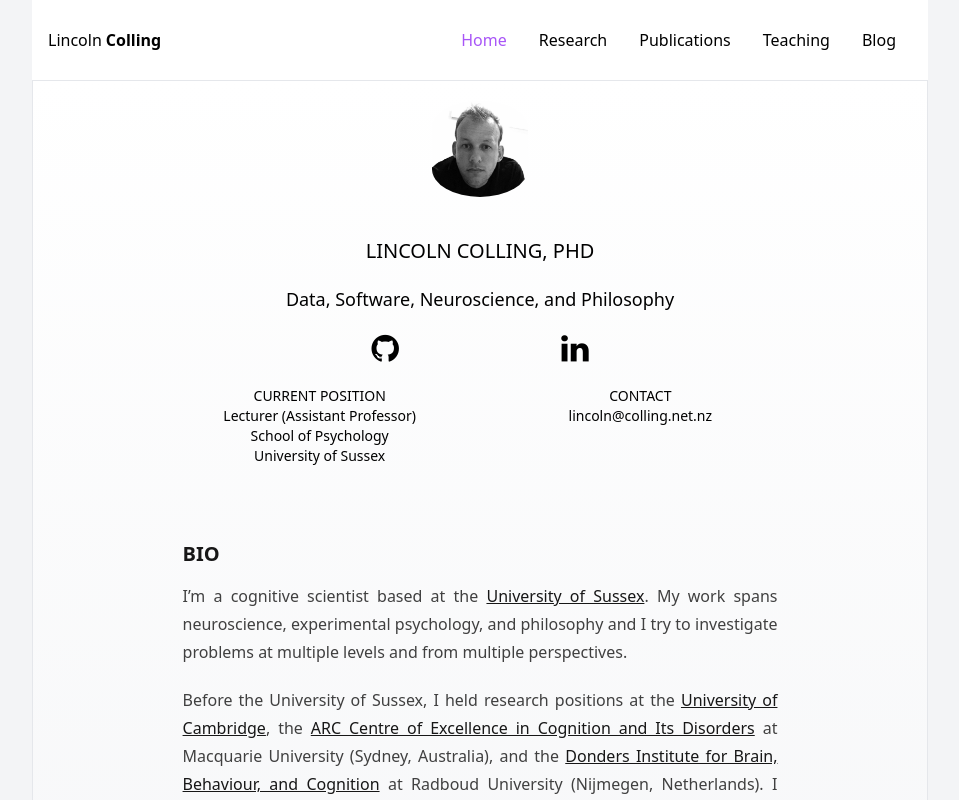
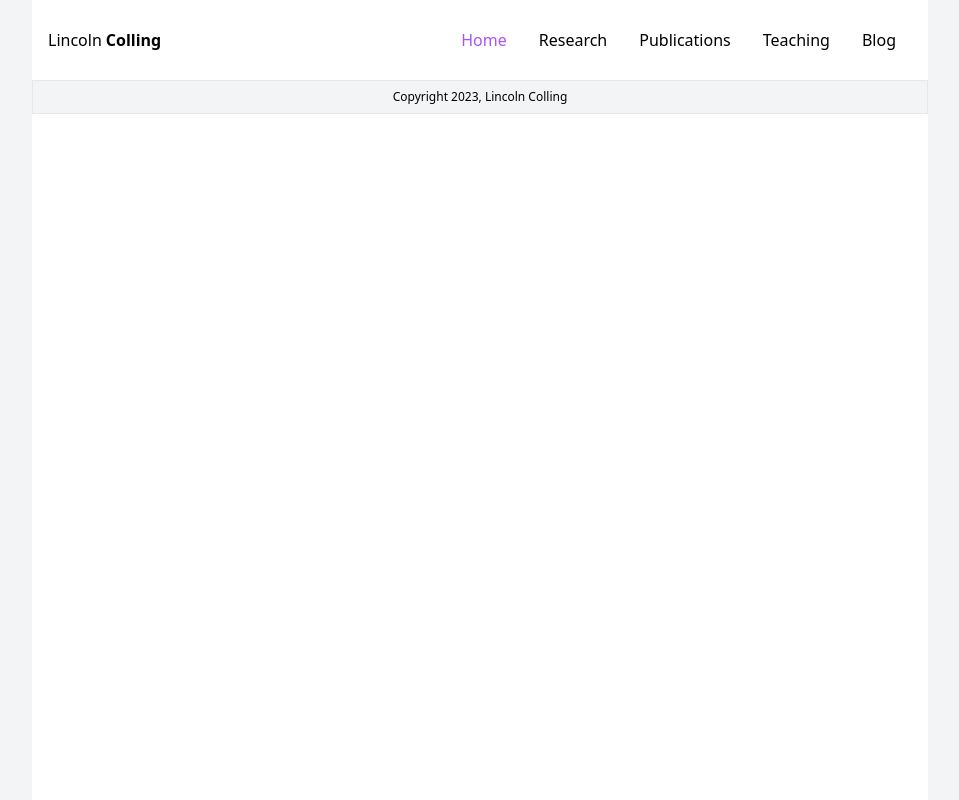
Before and after one commit to ljcolling/research-next-rewrite, a Next.js app: page / in a window 1280 px wide. Shown: the top 800 px of the page, without its empty margins (160-1119 px from the left). Built offline with nearby package versions, Linux system fonts and the light colour scheme; some icons are missing.

Commit message:
trying again

```diff
--- a/src/components/layout.tsx
+++ b/src/components/layout.tsx
@@ -3,27 +3,23 @@ import NextLink from "next/link";
 
 
 // eslint-disable-next-line @typescript-eslint/no-unused-vars
-import { useState, type ReactNode, type Dispatch, type SetStateAction} from "react"
+import { useState, type ReactNode, type Dispatch, type SetStateAction } from "react"
 import { useRouter } from 'next/router';
 
 
 
 const Main = ({ visible, children }: { visible: boolean, children: ReactNode }) => {
-  console.log(visible)
-  return (
-    <main className={`
-${visible ?
-  "h-1 fixed overflow-hidden":
-  ""
-}
-  bg-gradient-to-b from-white to-gray-100
+  if (visible) {
+    return (<main className=' bg-gradient-to-b from-white to-gray-100
       flex-grow px-5 font-body
       md:overflow-y-auto
-border border-gray-200
-`}>
+border border-gray-200'>
       {children}
     </main>
     )
+  }
+  return <main></main>
+
 }
 
 
@@ -47,7 +43,7 @@ const Body = ({ children }: { children: ReactNode }) => {
 }
 
 
-const Footer = ({visible} : {visible: boolean}) => {
+const Footer = ({ visible }: { visible: boolean }) => {
 
   return (
     <footer className=
@@ -109,7 +105,7 @@ const MobileNav = ({
   return (
 
     <div
-      style={{height: "100%"}}
+      style={{ height: "100%" }}
       className={`absolute top-0 left-0  h-full w-screen z-10 bg-gray-800 transform
 ${open ? "-translate-x-0" : "-translate-x-full"
         } transition-transform duration-300 ease-in-out filter drop-shadow-md
@@ -142,8 +138,8 @@ text-xl font-normal my-4
 };
 
 export const NavBar = (
-  {open, setOpen} :
-  {open: boolean; setOpen: Dispatch<SetStateAction<boolean>>;}
+  { open, setOpen }:
+    { open: boolean; setOpen: Dispatch<SetStateAction<boolean>>; }
 ) => {
   return (
 
```
Lines whose indentation alone changed are shown as unchanged.
